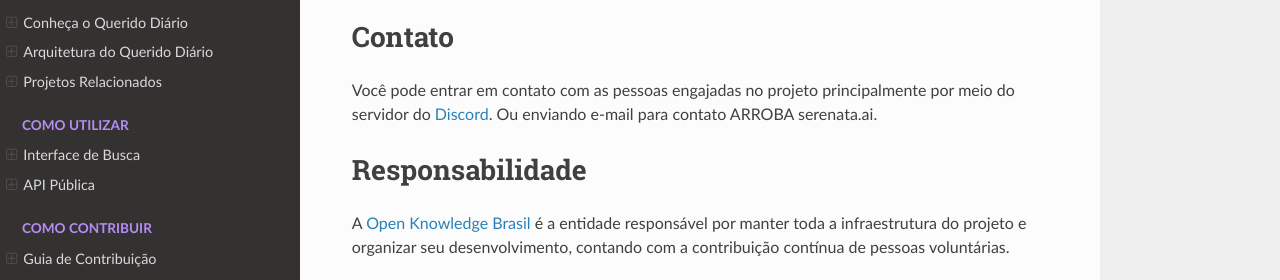
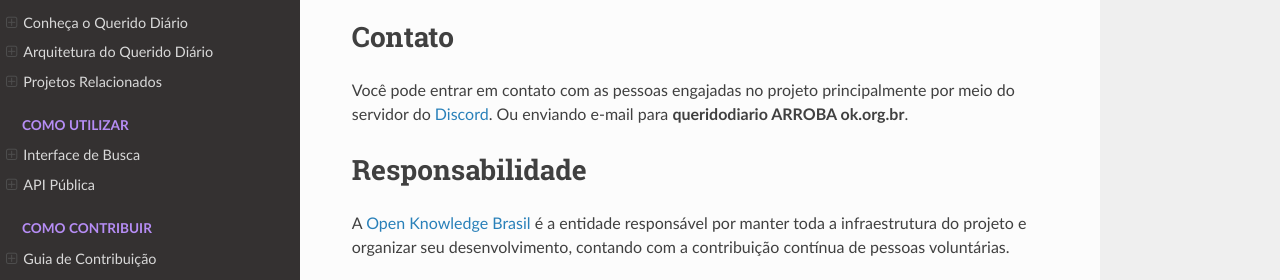
Before and after one commit to okfn-brasil/querido-diario-comunidade, a Sphinx documentation site: the page built from docs/pt_BR/source/index.rst, in a window 1280 px wide and 900 px high, scrolled down 731 px. Shown: the part 227-507 px from the top of the window. Built offline with Sphinx 7.4.7 and the Read the Docs theme 2.0.0, drawn with Linux system fonts in a browser that asks for light colours.

Commit message:
Atualiza email de contato do projeto

```diff
--- a/docs/pt_BR/source/contribuindo/codigo-de-conduta.rst
+++ b/docs/pt_BR/source/contribuindo/codigo-de-conduta.rst
@@ -63,7 +63,7 @@ Aplicação
 ***********
 
 Casos de comportamento abusivo, de assédio ou de outra forma inaceitável podem ser
-relatados à liderança da comunidade em **contato@ok.org.br**, que será responsável
+relatados à liderança da comunidade em **queridodiario ARROBA ok.org.br**, que será responsável
 pela aplicação. Todos os relatos serão revisados e investigadas imediatamente e
 de maneira justa.
 
--- a/docs/pt_BR/source/index.rst
+++ b/docs/pt_BR/source/index.rst
@@ -39,7 +39,7 @@ Contato
 =======
 
 Você pode entrar em contato com as pessoas engajadas no projeto principalmente por meio
-do servidor do `Discord`_. Ou enviando e-mail para contato ARROBA serenata.ai.
+do servidor do `Discord`_. Ou enviando e-mail para **queridodiario ARROBA ok.org.br**.
 
 Responsabilidade
 =================
```
